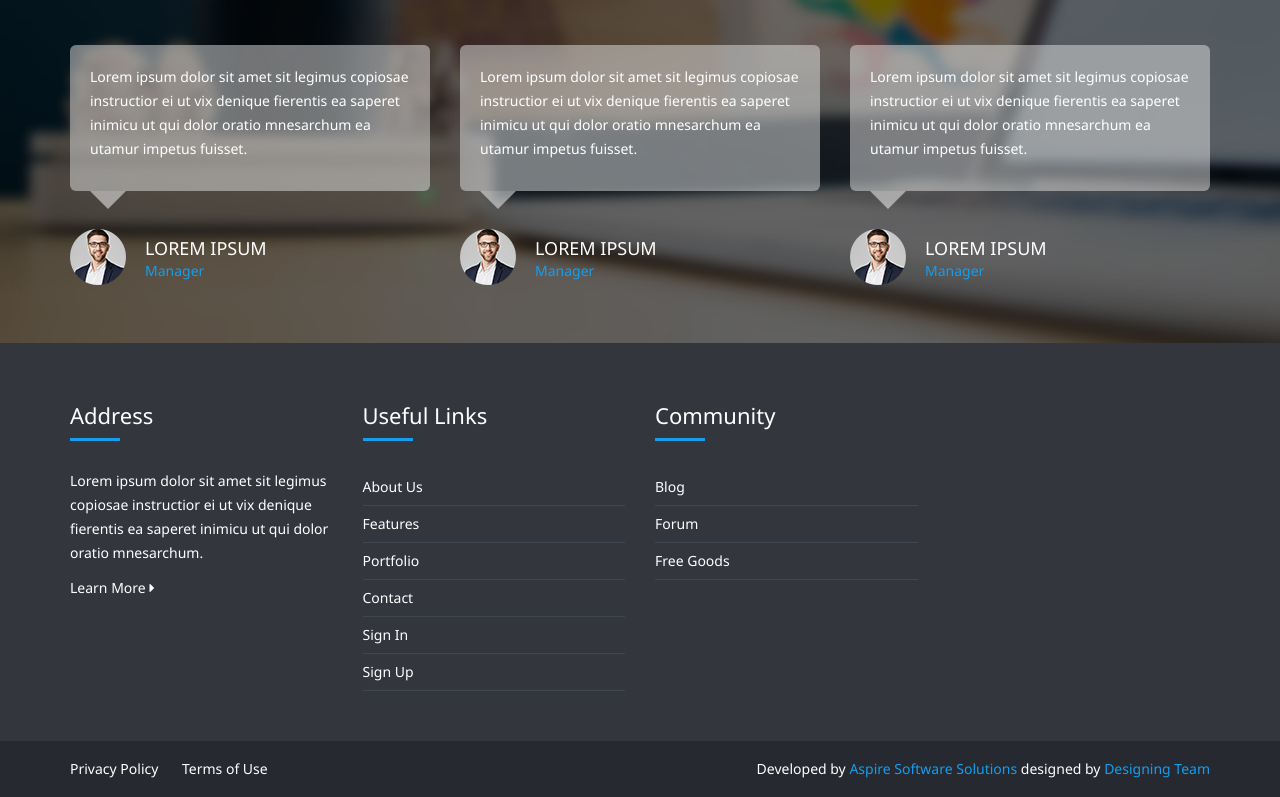
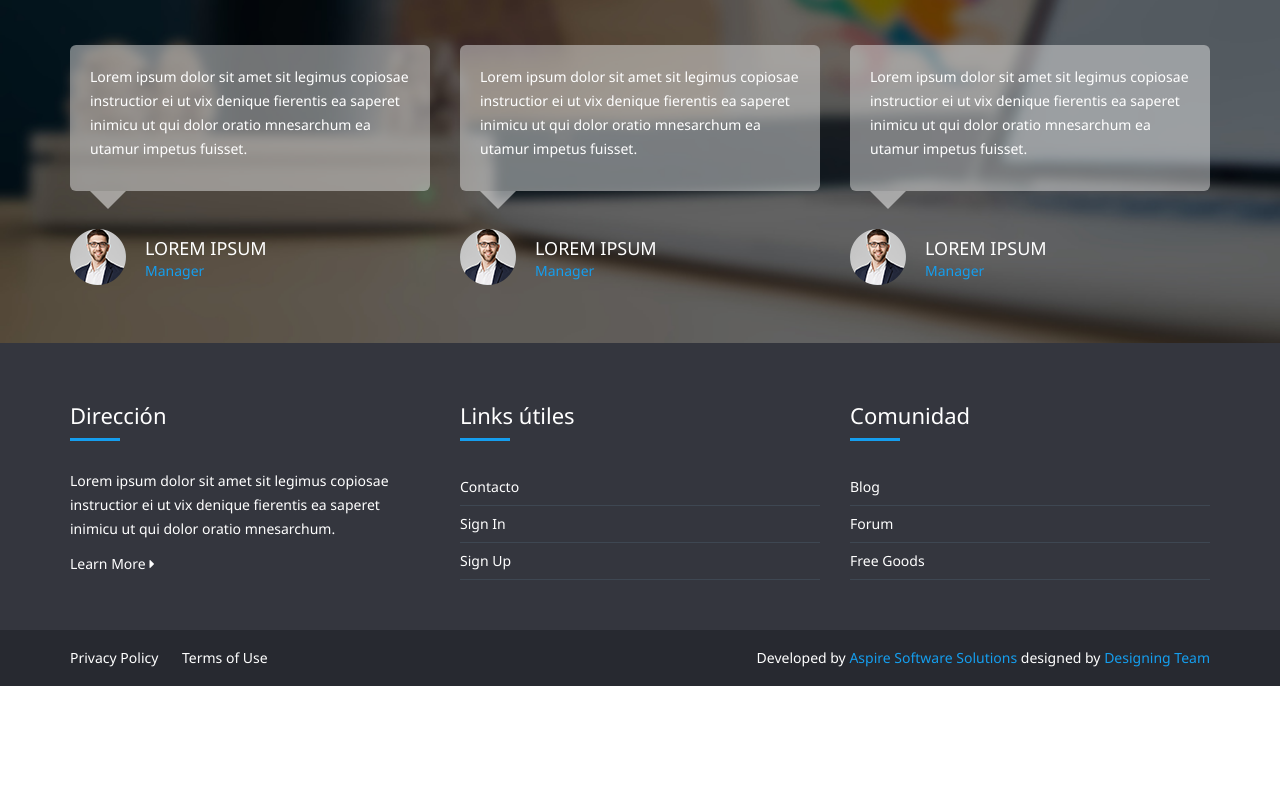
Before and after one commit to VKunze/TICIII, a plain HTML site: page index.html in a window 1280 px wide. Shown: the part 1748-2545 px from the top of the page. After the commit the page ends 2434 px from the top, so only its background shows below. Drawn offline with nearby package versions, Linux system fonts and the light colour scheme.

Commit message:
arreglos parte inferior

```diff
--- a/index.html
+++ b/index.html
@@ -325,9 +325,9 @@
     <section id="footer">
         <div class="container">
             <div class="row">
-                <div class="col-md-3 col-sm-3 col-xs-12 block">
+                <div class="col-md-4 col-sm-4 col-xs-12 block">
                     <div class="footer-block">
-                        <h4>Address</h4>
+                        <h4>Dirección</h4>
                         <hr/>
                         <p>Lorem ipsum dolor sit amet sit legimus copiosae instructior ei ut vix denique fierentis ea saperet inimicu ut qui dolor oratio mnesarchum.
                         </p>
@@ -335,24 +335,21 @@
                     </div>
                 </div>
 
-                <div class="col-md-3 col-sm-3 col-xs-12 block">
+                <div class="col-md-4 col-sm-4 col-xs-12 block">
                     <div class="footer-block">
-                        <h4>Useful Links</h4>
+                        <h4>Links útiles</h4>
                         <hr/>
                         <ul class="footer-links">
-                            <li><a href="#">About Us</a></li>
-                            <li><a href="#">Features</a></li>
-                            <li><a href="#">Portfolio</a></li>
-                            <li><a href="#">Contact</a></li>
+                            <li><a href="#">Contacto</a></li>
                             <li><a href="#">Sign In</a></li>
                             <li><a href="#">Sign Up</a></li>
                         </ul>
                     </div>
                 </div>
 
-                <div class="col-md-3 col-sm-3 col-xs-12 block">
+                <div class="col-md-4 col-sm-4 col-xs-12 block">
                     <div class="footer-block">
-                        <h4>Community</h4>
+                        <h4>Comunidad</h4>
                         <hr/>
                         <ul class="footer-links">
                             <li><a href="#">Blog</a></li>
```
Also changed, not shown: contact.html (+6 -6 lines), faq.html (+6 -6 lines), login.html (+6 -6 lines), registration.html (+3 -3 lines).
